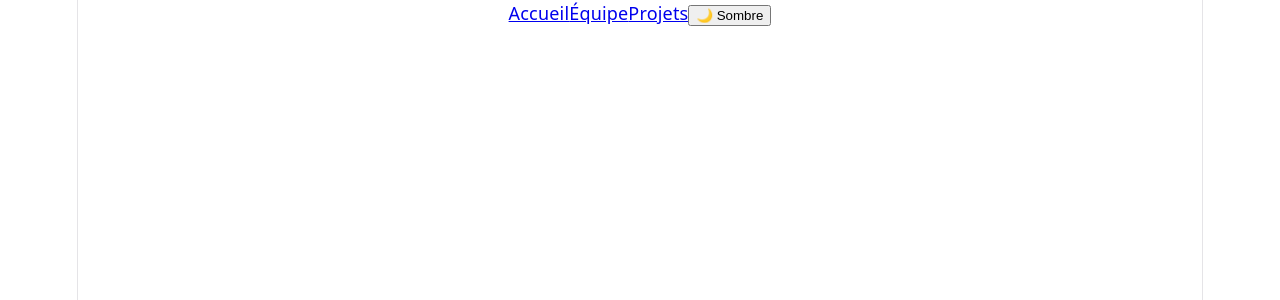
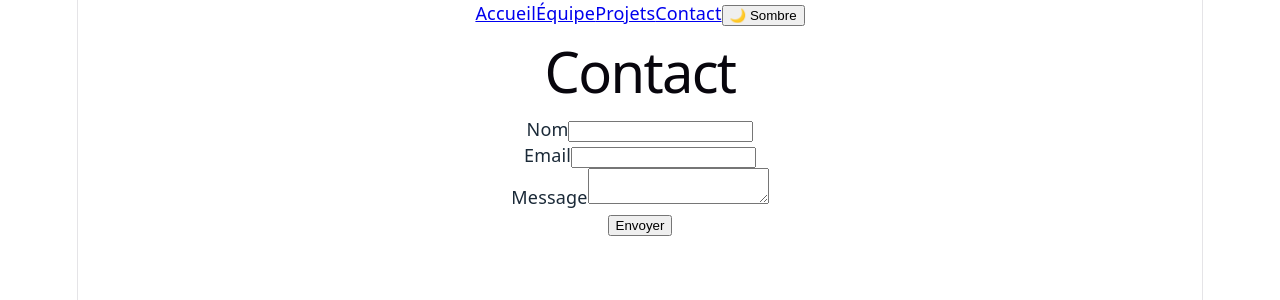
Before and after one commit to abentechpn/portfolio-equipe, a React (Vite) app in the folder client/: page /contact in a window 1280 px wide. Shown: the top 300 px of the page. Built offline with nearby package versions, Linux system fonts and the light colour scheme.

Commit message:
Ajout du formulaire de contact avec appel API

```diff
--- a/client/src/App.jsx
+++ b/client/src/App.jsx
@@ -4,6 +4,7 @@ import Accueil from './pages/Accueil'
 import Equipe from './pages/Equipe'
 import Projets from './pages/Projets'
 import DetailProjet from './pages/DetailProjet'
+import Contact from './pages/Contact'
 import './App.css'
 
 function App() {
@@ -15,6 +16,7 @@ function App() {
         <Link to="/">Accueil</Link>
         <Link to="/equipe">Équipe</Link>
         <Link to="/projets">Projets</Link>
+        <Link to="/contact">Contact</Link>
         <button onClick={toggleTheme}>
           {theme === 'light' ? '🌙 Sombre' : '☀️ Clair'}
         </button>
@@ -25,6 +27,7 @@ function App() {
         <Route path="/equipe" element={<Equipe />} />
         <Route path="/projets" element={<Projets />} />
         <Route path="/projets/:id" element={<DetailProjet />} />
+        <Route path="/contact" element={<Contact />} />
       </Routes>
     </div>
   )
--- /dev/null
+++ b/client/src/pages/Contact.jsx
@@ -0,0 +1,60 @@
+import { useState } from 'react';
+
+function Contact() {
+  const [formData, setFormData] = useState({ nom: '', email: '', message: '' });
+  const [statut, setStatut] = useState(null);
+
+  const handleChange = (e) => {
+    setFormData({ ...formData, [e.target.name]: e.target.value });
+  };
+
+  const handleSubmit = async (e) => {
+    e.preventDefault();
+    setStatut('envoi');
+
+    try {
+      const response = await fetch('/api/contact', {
+        method: 'POST',
+        headers: { 'Content-Type': 'application/json' },
+        body: JSON.stringify(formData),
+      });
+      const data = await response.json();
+
+      if (response.ok) {
+        setStatut('succes');
+        setFormData({ nom: '', email: '', message: '' });
+      } else {
+        setStatut(data.error || 'erreur');
+      }
+    } catch {
+      setStatut('erreur');
+    }
+  };
+
+  return (
+    <div>
+      <h1>Contact</h1>
+      <form onSubmit={handleSubmit}>
+        <div>
+          <label htmlFor="nom">Nom</label>
+          <input type="text" id="nom" name="nom" value={formData.nom} onChange={handleChange} required />
+        </div>
+        <div>
+          <label htmlFor="email">Email</label>
+          <input type="email" id="email" name="email" value={formData.email} onChange={handleChange} required />
+        </div>
+        <div>
+          <label htmlFor="message">Message</label>
+          <textarea id="message" name="message" value={formData.message} onChange={handleChange} required></textarea>
+        </div>
+        <button type="submit">Envoyer</button>
+      </form>
+
+      {statut === 'envoi' && <p>Envoi en cours...</p>}
+      {statut === 'succes' && <p>Message envoyé avec succès !</p>}
+      {statut && statut !== 'envoi' && statut !== 'succes' && <p>Erreur : {statut}</p>}
+    </div>
+  );
+}
+
+export default Contact;
```
